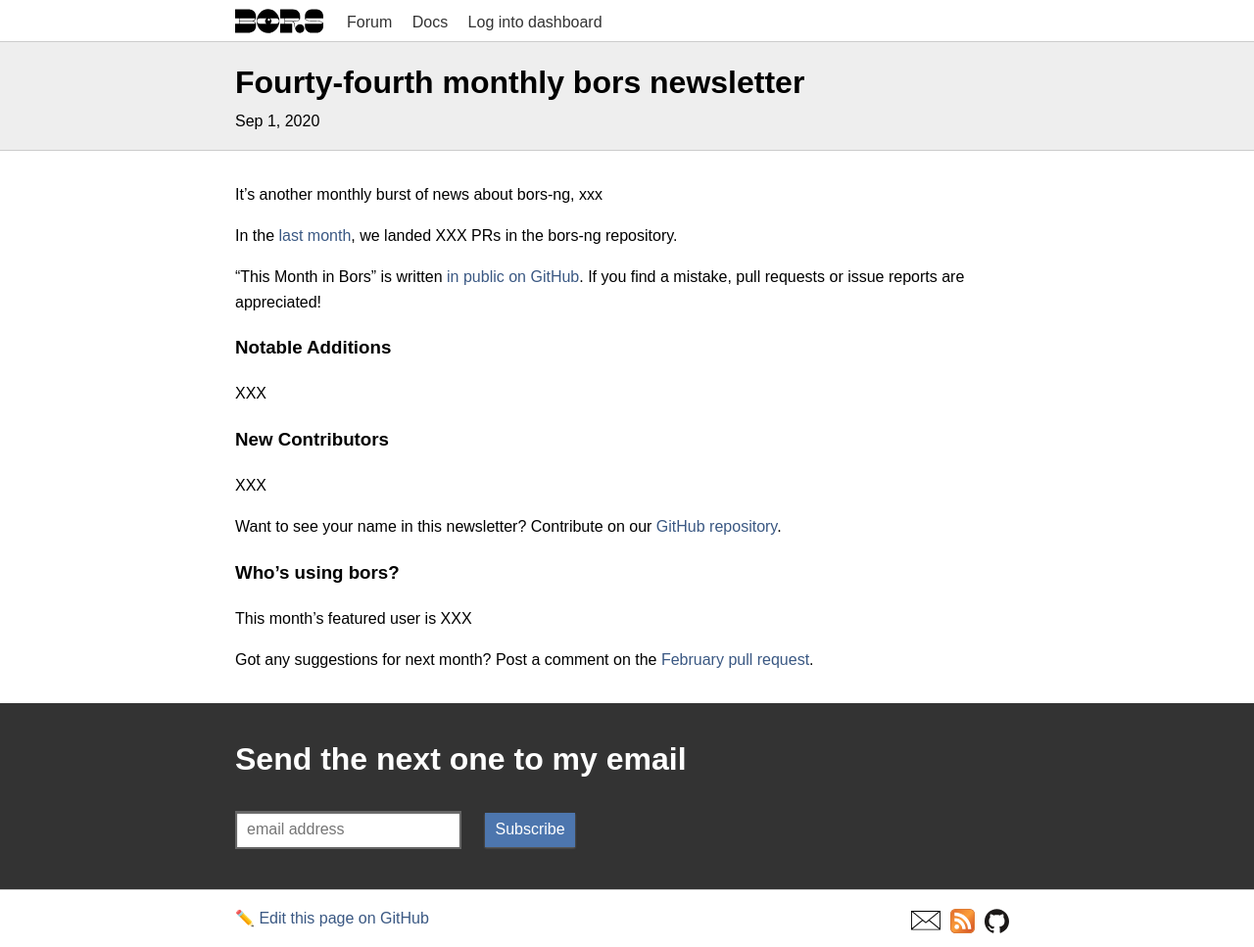
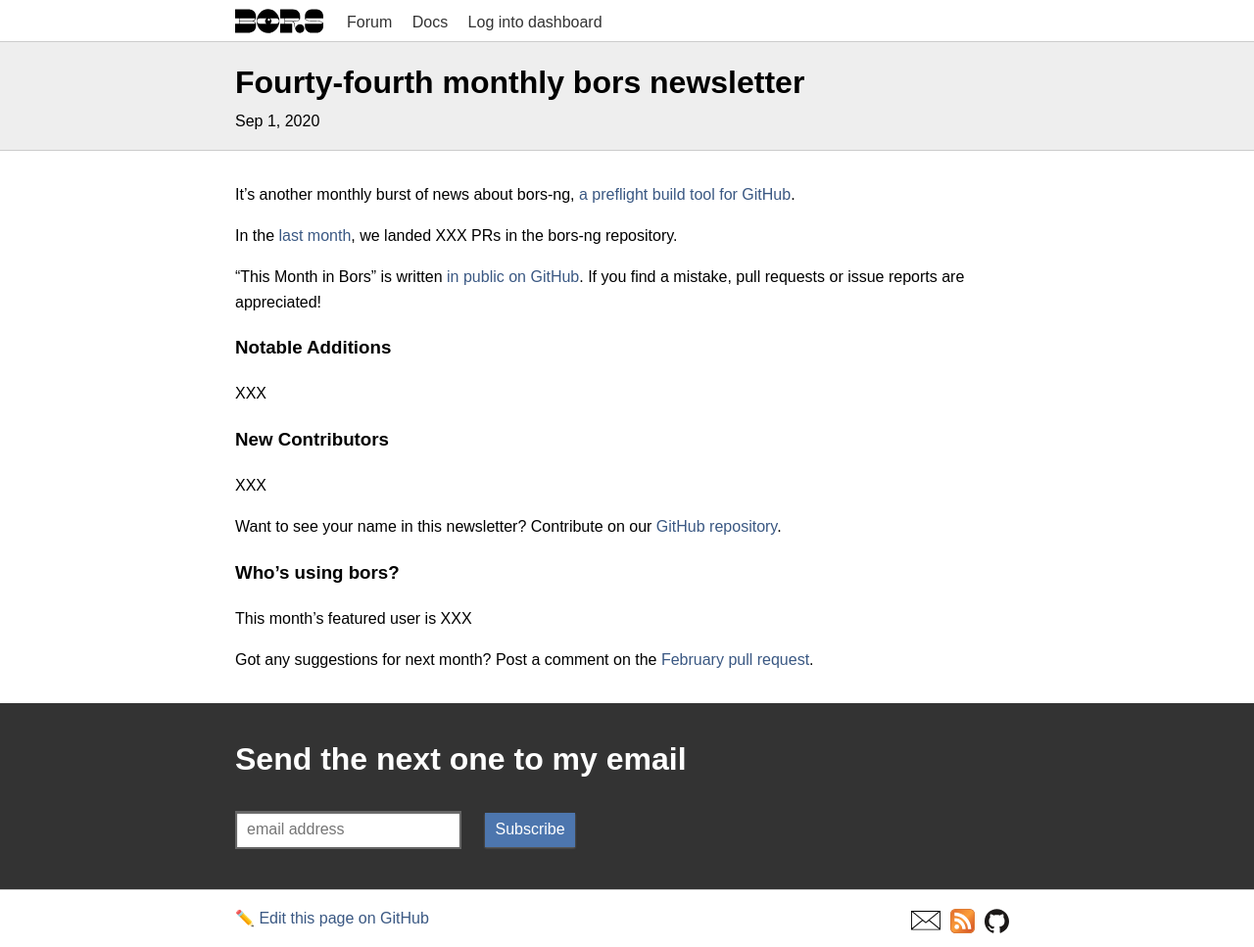
Before and after one commit to bors-ng/bors-ng.github.io, a Jekyll site: the page built from _posts/2020-09-01-tmib-44.md, in a window 1280 px wide. Shown: the whole page at 98% size. Built offline with Jekyll 4.4.1, drawn with Linux system fonts in a browser that asks for light colours.

Commit message:
Add zine post

```diff
--- a/_posts/2020-09-01-tmib-44.md
+++ b/_posts/2020-09-01-tmib-44.md
@@ -6,7 +6,7 @@
 categories: newsletter
 ---
 
-It's another monthly burst of news about bors-ng, xxx
+It's another monthly burst of news about bors-ng, [a preflight build tool for GitHub](https://www.thoughtworks.com/en/radar/techniques/preflight-builds).
 
 In the [last month](https://github.com/bors-ng/bors-ng/pulls?utf8=%E2%9C%93&q=is%3Apr%20is%3Amerged%20closed%3A2019-12-01..2019-12-31),
 we landed XXX PRs in the bors-ng repository.
```
